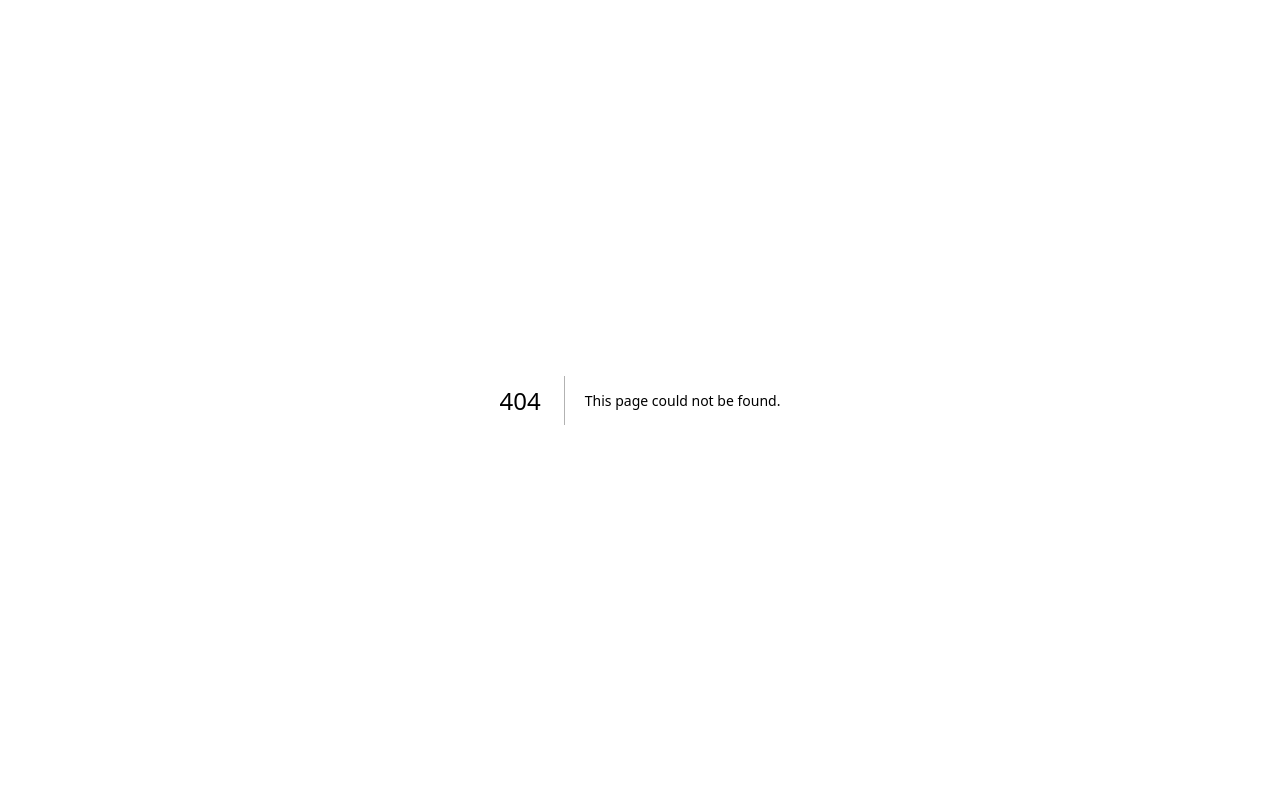
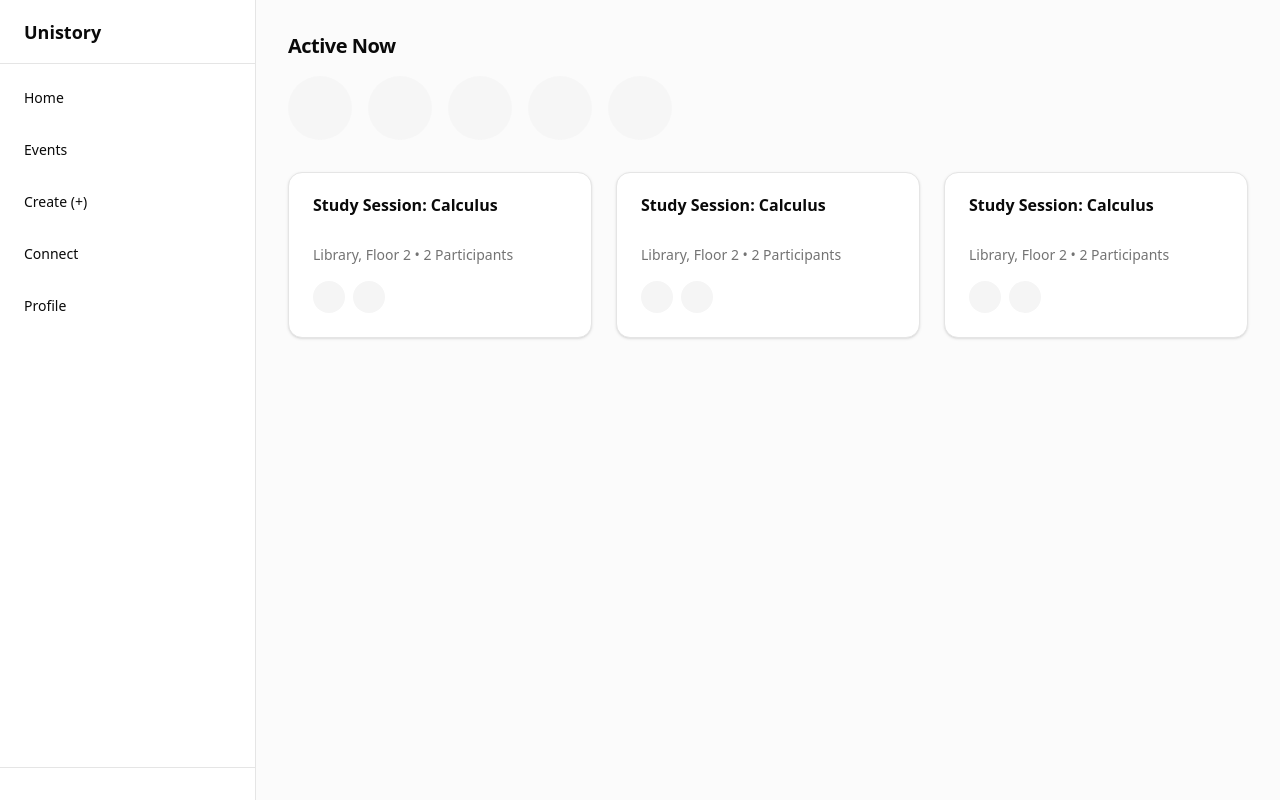
Before and after one commit to SH20RAJ/unstory.app, a Next.js app: page /home in a window 1280 px wide. Before the commit this address had no page. Built offline with nearby package versions, Linux system fonts and the light colour scheme; what @stackframe/stack would draw is missing.

Commit message:
feat: Establish core application structure with a new main layout, home page, landing page, and login page.

```diff
--- /dev/null
+++ b/src/app/(auth)/login/page.tsx
@@ -0,0 +1,10 @@
+import { stackClientApp } from "../../../stack/client";
+import { StackHandler } from "@stackframe/stack";
+
+export default function Login() {
+  return (
+    <div className="flex min-h-screen items-center justify-center p-4">
+      <StackHandler fullPage app={stackClientApp} routeProps={{}} />
+    </div>
+  );
+}
--- /dev/null
+++ b/src/app/(main)/home/page.tsx
@@ -0,0 +1,36 @@
+import { Card, CardContent, CardHeader, CardTitle } from "@/components/ui/card";
+
+export default function HomePage() {
+  return (
+    <div className="flex flex-col gap-6 p-4 md:p-8">
+      {/* Active Now Section */}
+      <section>
+        <h2 className="text-xl font-semibold tracking-tight mb-4">Active Now</h2>
+        <div className="flex gap-4 overflow-x-auto pb-2">
+           {/* Placeholders for active users/stories */}
+           {[1, 2, 3, 4, 5].map((i) => (
+             <div key={i} className="h-16 w-16 flex-shrink-0 rounded-full bg-muted animate-pulse" />
+           ))}
+        </div>
+      </section>
+
+      {/* Activity Feed */}
+      <section className="grid gap-6 md:grid-cols-2 lg:grid-cols-3">
+        {[1, 2, 3].map((i) => (
+          <Card key={i}>
+            <CardHeader>
+              <CardTitle>Study Session: Calculus</CardTitle>
+            </CardHeader>
+            <CardContent>
+              <p className="text-sm text-muted-foreground">Library, Floor 2 • 2 Participants</p>
+              <div className="mt-4 flex gap-2">
+                 <div className="h-8 w-8 rounded-full bg-muted" />
+                 <div className="h-8 w-8 rounded-full bg-muted" />
+              </div>
+            </CardContent>
+          </Card>
+        ))}
+      </section>
+    </div>
+  );
+}
--- /dev/null
+++ b/src/app/(main)/layout.tsx
@@ -0,0 +1,52 @@
+import { Button } from "@/components/ui/button";
+import { stackClientApp } from "../../stack/client";
+import { StackTheme } from "@stackframe/stack";
+
+export default function MainLayout({
+  children,
+}: {
+  children: React.ReactNode;
+}) {
+  return (
+    <div className="flex min-h-screen w-full flex-col bg-muted/40 md:flex-row">
+      <aside className="fixed inset-y-0 left-0 z-10 hidden w-64 flex-col border-r bg-background sm:flex">
+        <div className="flex h-16 items-center border-b px-6">
+          <span className="text-lg font-bold">Unistory</span>
+        </div>
+        <nav className="flex flex-col gap-4 px-2 py-4">
+          <Button variant="ghost" className="justify-start">
+            Home
+          </Button>
+          <Button variant="ghost" className="justify-start">
+            Events
+          </Button>
+          <Button variant="ghost" className="justify-start">
+            Create (+)
+          </Button>
+          <Button variant="ghost" className="justify-start">
+            Connect
+          </Button>
+          <Button variant="ghost" className="justify-start">
+            Profile
+          </Button>
+        </nav>
+        <div className="mt-auto p-4 border-t">
+          {/* User Profile / Stack Auth User Button could go here */}
+        </div>
+      </aside>
+
+      <main className="flex flex-1 flex-col sm:pl-64">
+        {children}
+      </main>
+
+       {/* Mobile Bottom Nav */}
+       <nav className="fixed bottom-0 left-0 right-0 z-50 flex h-16 items-center justify-around border-t bg-background px-4 sm:hidden">
+         <Button variant="ghost" size="icon">H</Button>
+         <Button variant="ghost" size="icon">E</Button>
+         <Button variant="default" size="icon" className="rounded-full shadow-lg">+</Button>
+         <Button variant="ghost" size="icon">C</Button>
+         <Button variant="ghost" size="icon">P</Button>
+       </nav>
+    </div>
+  );
+}
--- a/src/app/page.tsx
+++ b/src/app/page.tsx
@@ -1,51 +1,39 @@
-import Image from "next/image";
+import Link from "next/link";
+import { Button } from "@/components/ui/button";
 
-export default function Home() {
+export default function LandingPage() {
   return (
-		<div className="font-sans grid grid-rows-[20px_1fr_20px] items-center justify-items-center min-h-screen p-8 pb-20 gap-16 sm:p-20">
-			<main className="flex flex-col gap-[32px] row-start-2 items-center sm:items-start">
-				<Image className="dark:invert" src="/next.svg" alt="Next.js logo" width={180} height={38} priority />
-				<ol className="font-mono list-inside list-decimal text-sm/6 text-center sm:text-left">
-					<li className="mb-2 tracking-[-.01em]">
-						Get started by editing{" "}
-						<code className="bg-black/[.05] dark:bg-white/[.06] font-mono font-semibold px-1 py-0.5 rounded">
-							src/app/page.tsx
-						</code>
-						.
-					</li>
-					<li className="tracking-[-.01em]">Save and see your changes instantly.</li>
-				</ol>
+    <div className="flex min-h-screen flex-col bg-background text-foreground">
+      <header className="flex h-16 items-center justify-between px-6 border-b border-border/10">
+        <div className="text-xl font-bold tracking-tight">Unistory</div>
+        <nav className="flex gap-4">
+          <Link href="/login">
+            <Button variant="ghost">Login</Button>
+          </Link>
+        </nav>
+      </header>
 
-				<div className="flex gap-4 items-center flex-col sm:flex-row">
-					<a
-						className="rounded-full border border-solid border-black/[.08] dark:border-white/[.145] transition-colors flex items-center justify-center hover:bg-[#f2f2f2] dark:hover:bg-[#1a1a1a] hover:border-transparent font-medium text-sm sm:text-base h-10 sm:h-12 px-4 sm:px-5 w-full sm:w-auto md:w-[158px]"
-						href="https://nextjs.org/docs?utm_source=create-next-app&utm_medium=appdir-template-tw&utm_campaign=create-next-app"
-						target="_blank"
-						rel="noopener noreferrer"
-					>
-						Read our docs
-					</a>
+      <main className="flex-1 flex flex-col items-center justify-center text-center px-4 gap-8">
+        <h1 className="text-4xl md:text-6xl font-bold tracking-tighter max-w-3xl">
+          The Campus Operating System for <span className="text-primary">Real-World Connection</span>
+        </h1>
+        <p className="text-muted-foreground text-lg md:text-xl max-w-2xl">
+          A verified campus network for students to discover activities, connect based on shared interests, and build meaningful relationships.
+        </p>
+        <div className="flex gap-4">
+           <Link href="/login">
+            <Button size="lg" className="rounded-full px-8">
+              Join Your Campus
+            </Button>
+          </Link>
+          <Button size="lg" variant="outline" className="rounded-full px-8">
+            Learn More
+          </Button>
         </div>
       </main>
-			<footer className="row-start-3 flex gap-[24px] flex-wrap items-center justify-center">
-				<a
-					className="flex items-center gap-2 hover:underline hover:underline-offset-4"
-					href="https://nextjs.org/learn?utm_source=create-next-app&utm_medium=appdir-template-tw&utm_campaign=create-next-app"
-					target="_blank"
-					rel="noopener noreferrer"
-				>
-					<Image aria-hidden src="/file.svg" alt="File icon" width={16} height={16} />
-					Learn
-				</a>
-				<a
-					className="flex items-center gap-2 hover:underline hover:underline-offset-4"
-					href="https://nextjs.org?utm_source=create-next-app&utm_medium=appdir-template-tw&utm_campaign=create-next-app"
-					target="_blank"
-					rel="noopener noreferrer"
-				>
-					<Image aria-hidden src="/globe.svg" alt="Globe icon" width={16} height={16} />
-					Go to nextjs.org →
-				</a>
+
+      <footer className="py-8 text-center text-sm text-muted-foreground border-t border-border/10">
+        <p>&copy; {new Date().getFullYear()} Unistory. Built for students.</p>
       </footer>
     </div>
   );
```
Lines whose indentation alone changed are shown as unchanged.
